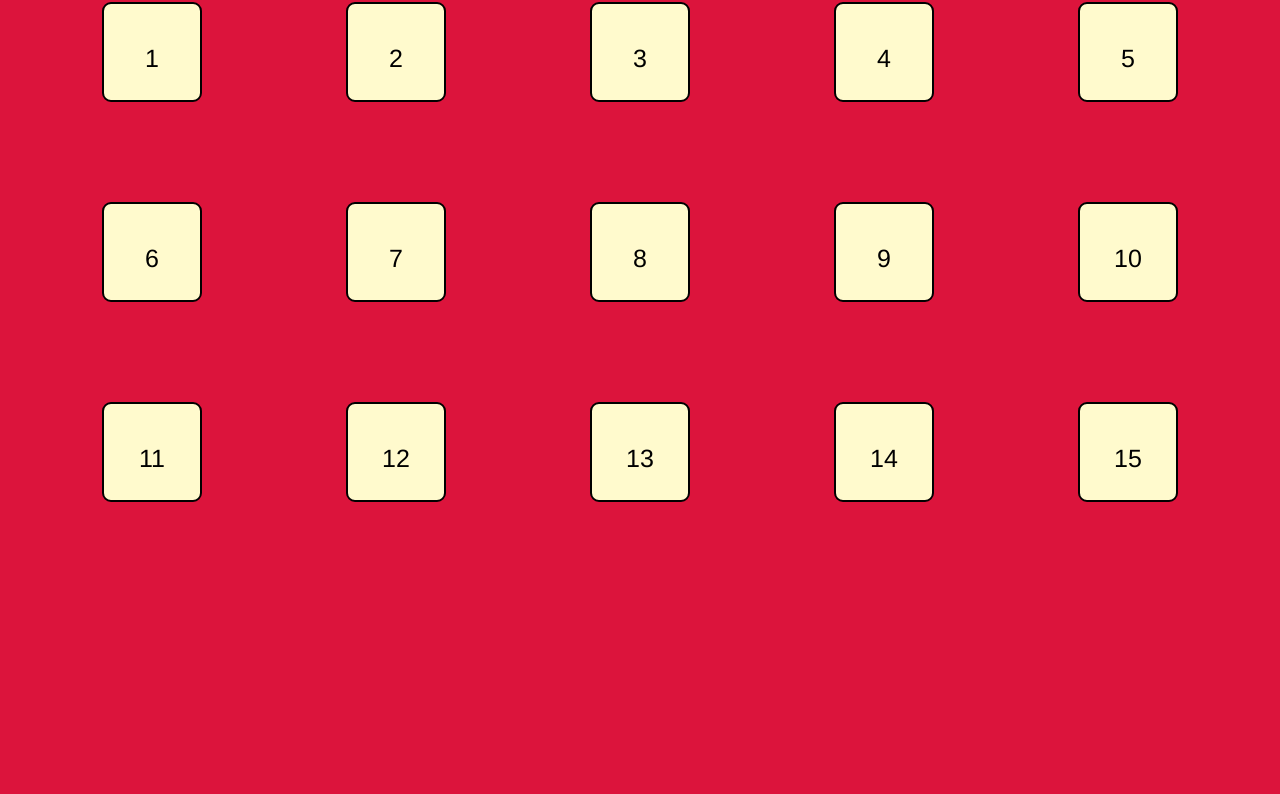
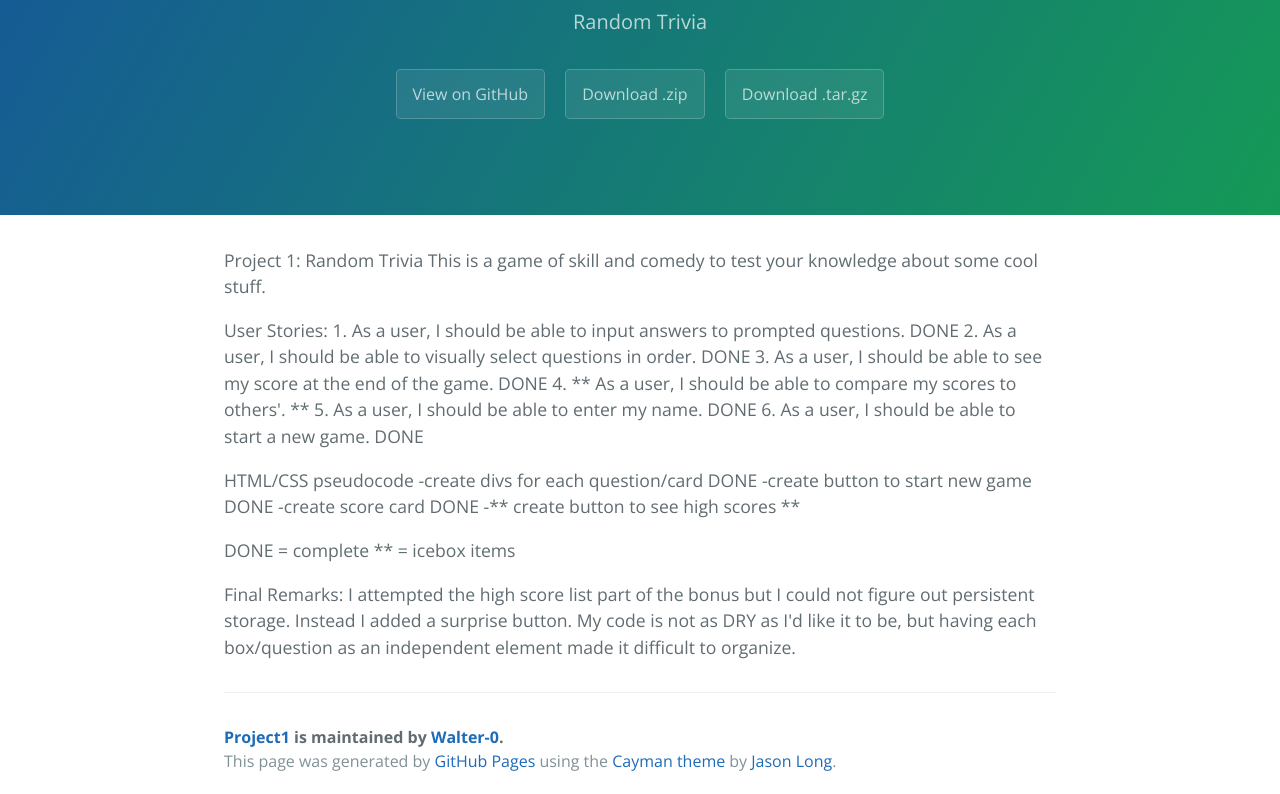
Before and after one commit to Walter-0/Project1, a plain HTML site: page index.html in a window 1280 px wide. Shown: the part 168-962 px from the top of the page. Before the commit the page ends 800 px from the top, so only its background shows below. Drawn offline with nearby package versions, Linux system fonts and the light colour scheme.

Commit message:
Create gh-pages branch via GitHub

```diff
--- a/index.html
+++ b/index.html
@@ -1,36 +1,55 @@
 <!DOCTYPE html>
-<html>
+<html lang="en-us">
   <head>
-    <title>Internet Trivia</title>
     <meta charset="UTF-8">
-    <link rel="stylesheet" href="styles.css" type="text/css">
-         <script src="https://ajax.googleapis.com/ajax/libs/jquery/2.1.4/jquery.min.js"></script>
-         <script src="script.js"></script>
+    <title>Project1 by Walter-0</title>
+    <meta name="viewport" content="width=device-width, initial-scale=1">
+    <link rel="stylesheet" type="text/css" href="stylesheets/normalize.css" media="screen">
+    <link href='http://fonts.googleapis.com/css?family=Open+Sans:400,700' rel='stylesheet' type='text/css'>
+    <link rel="stylesheet" type="text/css" href="stylesheets/stylesheet.css" media="screen">
+    <link rel="stylesheet" type="text/css" href="stylesheets/github-light.css" media="screen">
   </head>
   <body>
-    <h1>Internet Trivia</h1>
-    <div class="header">
-      <button id="newGame">New Game</button>
-      <button id="highScore">Surprise!</button>
-      <div id="score">Score:</div>
+    <section class="page-header">
+      <h1 class="project-name">Project1</h1>
+      <h2 class="project-tagline">Random Trivia</h2>
+      <a href="https://github.com/Walter-0/project1" class="btn">View on GitHub</a>
+      <a href="https://github.com/Walter-0/project1/zipball/master" class="btn">Download .zip</a>
+      <a href="https://github.com/Walter-0/project1/tarball/master" class="btn">Download .tar.gz</a>
+    </section>
 
-    </div>
-    <div class="cards">
-      <div id="1">1</div>
-      <div id="2">2</div>
-      <div id="3">3</div>
-      <div id="4">4</div>
-      <div id="5">5</div>
-      <div id="6">6</div>
-      <div id="7">7</div>
-      <div id="8">8</div>
-      <div id="9">9</div>
-      <div id="10">10</div>
-      <div id="11">11</div>
-      <div id="12">12</div>
-      <div id="13">13</div>
-      <div id="14">14</div>
-      <div id="15">15</div>
-    </div>
+    <section class="main-content">
+      <p>Project 1: Random Trivia
+This is a game of skill and comedy to test your knowledge about some cool stuff.</p>
+
+<p>User Stories:
+1. As a user, I should be able to input answers to prompted questions. DONE
+2. As a user, I should be able to visually select questions in order. DONE
+3. As a user, I should be able to see my score at the end of the game. DONE
+4. ** As a user, I should be able to compare my scores to others'. **
+5. As a user, I should be able to enter my name. DONE
+6. As a user, I should be able to start a new game. DONE</p>
+
+<p>HTML/CSS pseudocode
+-create divs for each question/card DONE
+-create button to start new game DONE
+-create score card DONE
+-** create button to see high scores **</p>
+
+<p>DONE = complete
+** = icebox items</p>
+
+<p>Final Remarks:
+I attempted the high score list part of the bonus but I could not figure out persistent storage. Instead I added a surprise button. My code is not as DRY as I'd like it to be, but having each box/question as an independent element made it difficult to organize. </p>
+
+      <footer class="site-footer">
+        <span class="site-footer-owner"><a href="https://github.com/Walter-0/project1">Project1</a> is maintained by <a href="https://github.com/Walter-0">Walter-0</a>.</span>
+
+        <span class="site-footer-credits">This page was generated by <a href="https://pages.github.com">GitHub Pages</a> using the <a href="https://github.com/jasonlong/cayman-theme">Cayman theme</a> by <a href="https://twitter.com/jasonlong">Jason Long</a>.</span>
+      </footer>
+
+    </section>
+
+
   </body>
 </html>
```
Also changed, not shown: params.json (+1 -1 lines).
